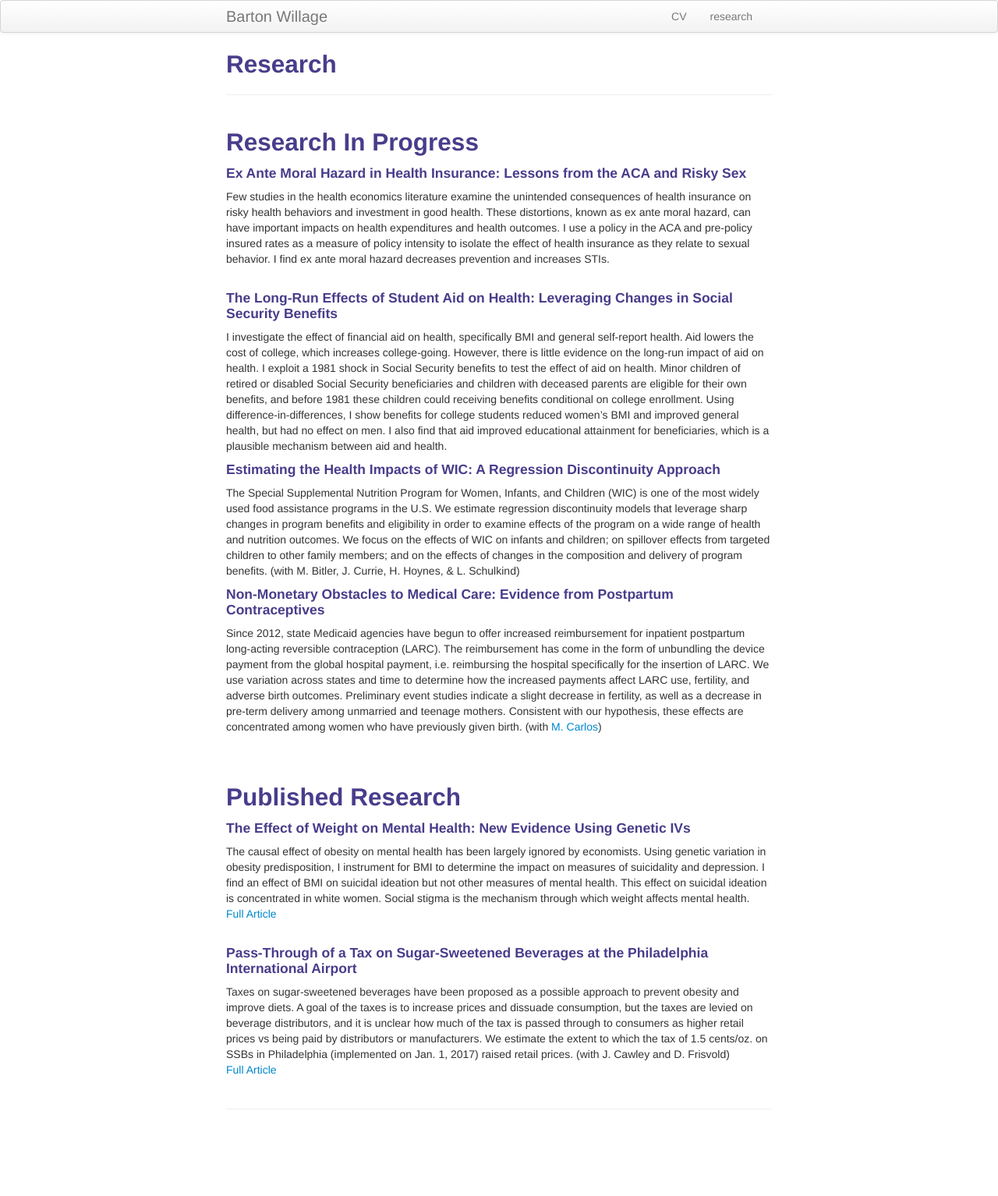
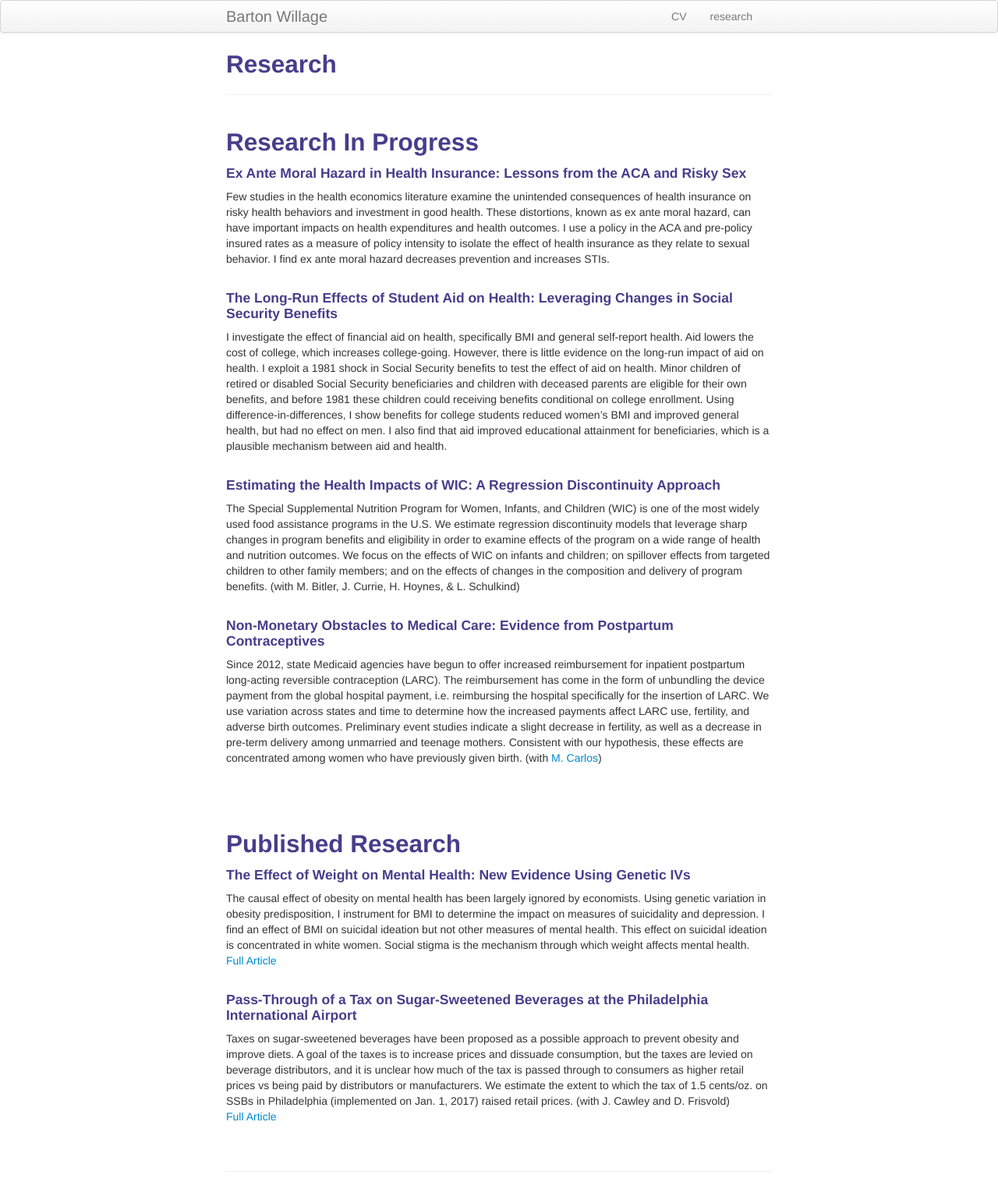
Before and after one commit to bjwillage/bjwillage.github.io, a Jekyll site: the page built from pages/research.md, in a window 1280 px wide. Shown: the whole page at 78% size. Built offline with Jekyll 4.4.1, drawn with Linux system fonts in a browser that asks for light colours; before the commit the page ends 1454 px from its top, so only the background shows below that.

Commit message:
Update research.md

```diff
--- a/pages/research.md
+++ b/pages/research.md
@@ -12,15 +12,17 @@ Few studies in the health economics literature examine the unintended consequenc
 <br><br>
 
 #### The Long-Run Effects of Student Aid on Health: Leveraging Changes in Social Security Benefits
-I investigate the effect of financial aid on health, specifically BMI and general self-report health. Aid lowers the cost of college, which increases college-going. However, there is little evidence on the long-run impact of aid on health. I exploit a 1981 shock in Social Security benefits to test the effect of aid on health. Minor children of retired or disabled Social Security beneficiaries and children with deceased parents are eligible for their own benefits, and before 1981 these children could receiving benefits conditional on college enrollment. Using difference-in-differences, I show benefits for college students reduced women’s BMI and improved general health, but had no effect on men. I also find that aid improved educational attainment for beneficiaries, which is a plausible mechanism between aid and health.<br>
+I investigate the effect of financial aid on health, specifically BMI and general self-report health. Aid lowers the cost of college, which increases college-going. However, there is little evidence on the long-run impact of aid on health. I exploit a 1981 shock in Social Security benefits to test the effect of aid on health. Minor children of retired or disabled Social Security beneficiaries and children with deceased parents are eligible for their own benefits, and before 1981 these children could receiving benefits conditional on college enrollment. Using difference-in-differences, I show benefits for college students reduced women’s BMI and improved general health, but had no effect on men. I also find that aid improved educational attainment for beneficiaries, which is a plausible mechanism between aid and health.
+<br><br>
 
 #### Estimating the Health Impacts of WIC: A Regression Discontinuity Approach
 The Special Supplemental Nutrition Program for Women, Infants, and Children (WIC) is one of the most widely used food assistance programs in the U.S. We estimate regression discontinuity models that leverage sharp changes in program benefits and eligibility in order to examine effects of the program on a wide range of health and nutrition outcomes. We focus on the effects of WIC on infants and children; on spillover effects from targeted children to other family members; and on the effects of changes in the composition and delivery of program benefits.
-(with M. Bitler, J. Currie, H. Hoynes, & L. Schulkind)<br>
+(with M. Bitler, J. Currie, H. Hoynes, & L. Schulkind)
+<br><br>
 
 #### Non-Monetary Obstacles to Medical Care: Evidence from Postpartum Contraceptives
 Since 2012, state Medicaid agencies have begun to offer increased reimbursement for inpatient postpartum long-acting reversible contraception (LARC). The reimbursement has come in the form of unbundling the device payment from the global hospital payment, i.e. reimbursing the hospital specifically for the insertion of LARC. We use variation across states and time to determine how the increased payments affect LARC use, fertility, and adverse birth outcomes. Preliminary event studies indicate a slight decrease in fertility, as well as a decrease in pre-term delivery among unmarried and teenage mothers. Consistent with our hypothesis, these effects are concentrated among women who have previously given birth.
-(with [M. Carlos](http://marisacarlos.com/))<br>
+(with [M. Carlos](http://marisacarlos.com/))<br><br>
 
 
 
@@ -29,13 +31,15 @@ Since 2012, state Medicaid agencies have begun to offer increased reimbursement
 
 #### The Effect of Weight on Mental Health: New Evidence Using Genetic IVs
 The causal effect of obesity on mental health has been largely ignored by economists. Using genetic variation in obesity predisposition, I instrument for BMI to determine the impact on measures of suicidality and depression. I find an effect of BMI on suicidal ideation but not other measures of mental health. This effect on suicidal ideation is concentrated in white women. Social stigma is the mechanism through which weight affects mental health.<br>
-[Full Article](https://www.sciencedirect.com/science/article/pii/S0167629617303223)<br>
-<br>
+[Full Article](https://www.sciencedirect.com/science/article/pii/S0167629617303223)
+<br><br>
 
 #### Pass-Through of a Tax on Sugar-Sweetened Beverages at the Philadelphia International Airport
 Taxes on sugar-sweetened beverages have been proposed as a possible approach to prevent obesity and improve diets. A goal of the taxes is to increase prices and dissuade consumption, but the taxes are levied on beverage distributors, and it is unclear how much of the tax is passed through to consumers as higher retail prices vs being paid by distributors or manufacturers. We estimate the extent to which the tax of 1.5 cents/oz. on SSBs in Philadelphia (implemented on Jan. 1, 2017) raised retail prices.
 (with J. Cawley and D. Frisvold)<br>
-[Full Article](https://jamanetwork.com/journals/jama/fullarticle/2660167)<br>
+[Full Article](https://jamanetwork.com/journals/jama/fullarticle/2660167)
+<br><br>
+
 
 
 
```
